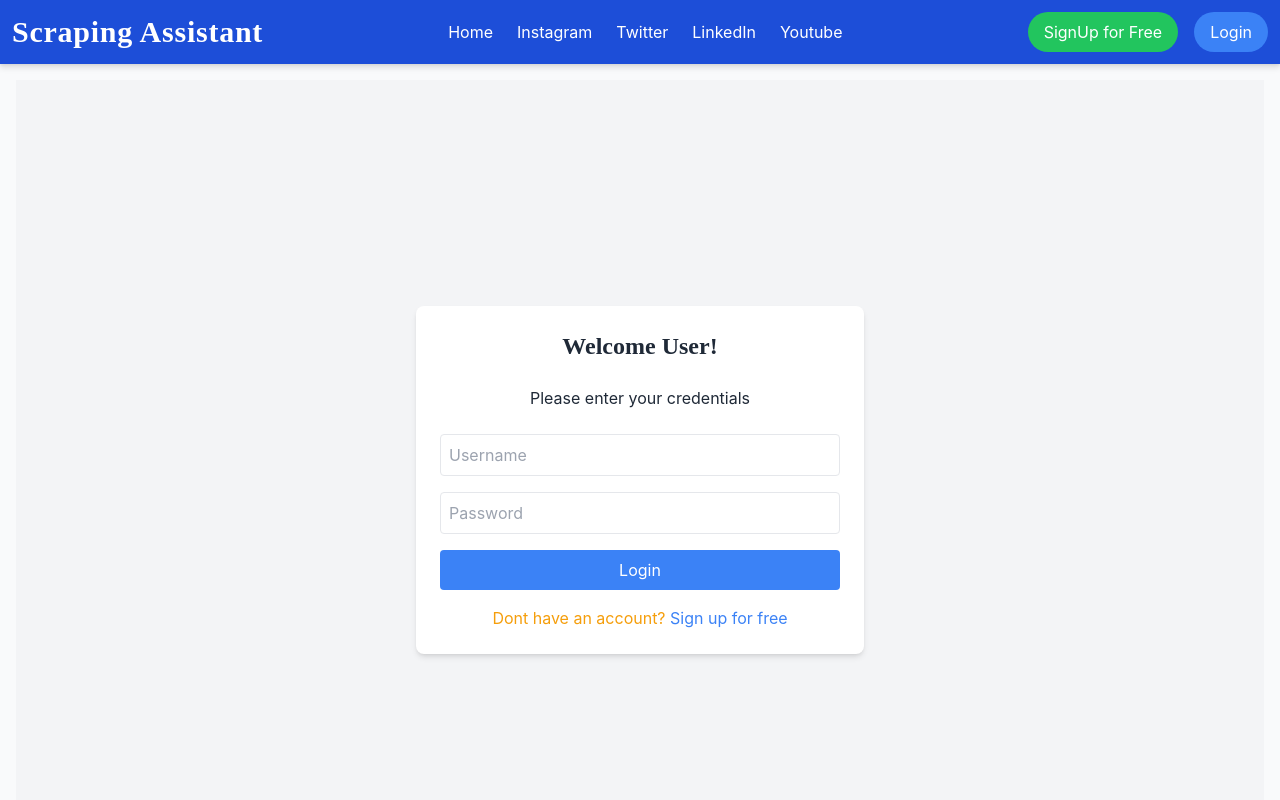
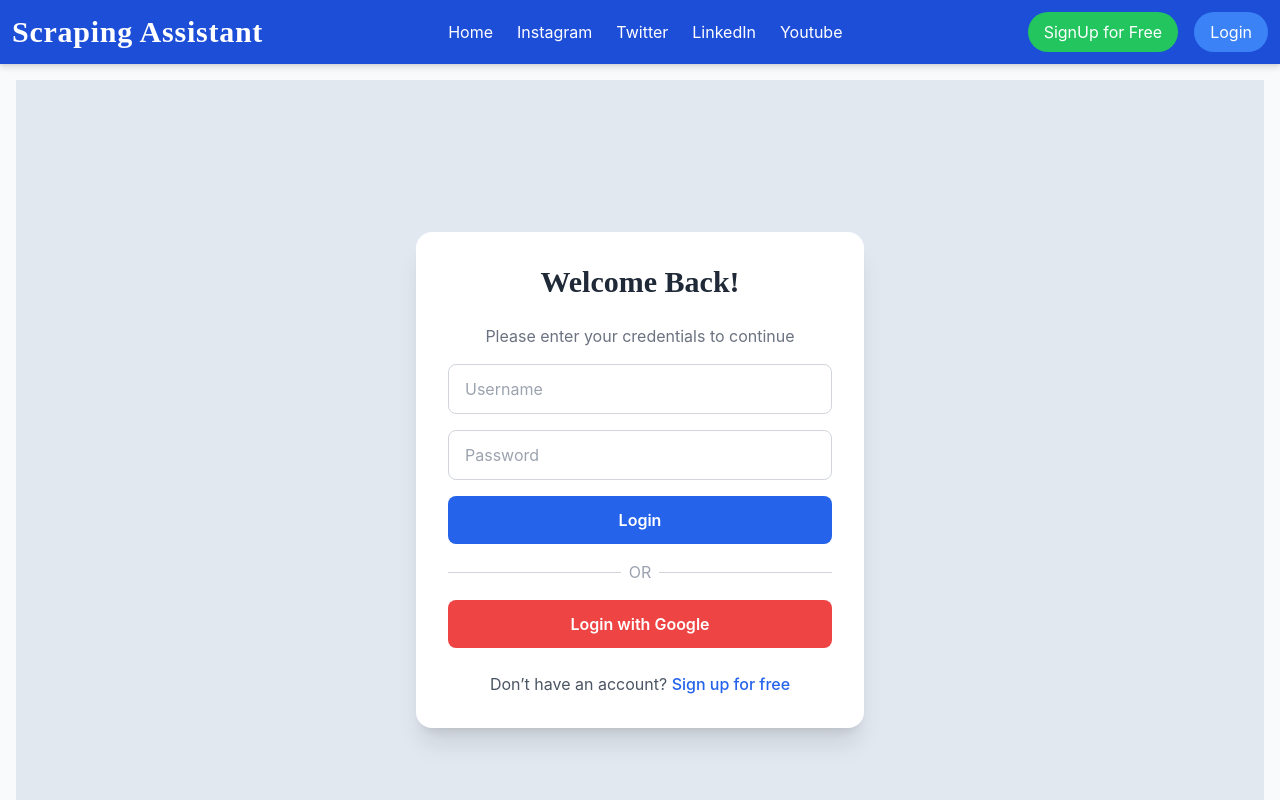
Before and after one commit to vansh-voyage/web-scrapper-frontend, a React (Vite) app: page / in a window 1280 px wide. Shown: the top 800 px of the page. Built offline with nearby package versions, Linux system fonts and the light colour scheme.

Commit message:
final front end before route

```diff
--- a/package.json
+++ b/package.json
@@ -11,6 +11,7 @@
   },
   "dependencies": {
     "@firebasegen/default": "file:generated/javascript/default",
+    "@react-oauth/google": "^0.12.1",
     "appwrite": "^16.0.2",
     "axios": "^1.7.7",
     "dompurify": "^3.1.6",
@@ -20,6 +21,7 @@
     "react": "^18.3.1",
     "react-dom": "^18.3.1",
     "react-router-dom": "^6.26.1",
+    "react-toastify": "^10.0.6",
     "tailwind": "^4.0.0"
   },
   "devDependencies": {
--- a/src/components/PrivateRoute.jsx
+++ b/src/components/PrivateRoute.jsx
@@ -1,39 +1,41 @@
 
 
-// Showing Alert two times
+// // Showing Alert two times
 
-/* eslint-disable no-unused-vars */
-import React, { useEffect } from 'react';
-import { Navigate, useNavigate } from 'react-router-dom';
-import PropTypes from 'prop-types';
+// /* eslint-disable no-unused-vars */
+// import React, { useEffect } from 'react';
+// import { useNavigate } from 'react-router-dom';
+// import PropTypes from 'prop-types';
+// import { toast } from 'react-toastify'; // Import toast
 
-const PrivateRoute = ({ children }) => {
-    const navigate = useNavigate();
-    const token = localStorage.getItem('token');
+// const PrivateRoute = ({ children }) => {
+//   const navigate = useNavigate();
+//   const token = localStorage.getItem('token');
 
-    useEffect(() => {
-        if (!token) {
-            alert('Please log in to access this page.');  // Show alert
-            navigate('/login');  // Redirect to login page smoothly
-        }
-    }, [token, navigate]);
+//   useEffect(() => {
+//     if (!token) {
+//       toast.info("Please log in to access this page."); // Show toast notification
+//       navigate('/login'); // Redirect to login
+//     }
+//   }, [token, navigate]);
 
-    return token ? children : null;  // If no token, render nothing (handled by useEffect)
-};
+//   return token ? children : null;
+// };
 
-PrivateRoute.propTypes = {
-    children: PropTypes.node.isRequired,
-};
+// PrivateRoute.propTypes = {
+//   children: PropTypes.node.isRequired,
+// };
 
-export default PrivateRoute;
+// export default PrivateRoute;
 
 
 
 
-// Appwrite Authentication Logic
+
+//Appwrite Authentication Logic
 
 // import React, { useEffect, useState } from 'react';
-// import { Navigate, useNavigate } from 'react-router-dom';
+// import { useNavigate } from 'react-router-dom';
 // import PropTypes from 'prop-types';
 // import { Client, Account } from 'appwrite';
 
@@ -53,8 +55,8 @@ export default PrivateRoute;
 //                 setIsAuthenticated(true); // Session exists
 //             } catch (error) {
 //                 console.error("No active session found:", error);
-//                 alert('Please log in to access this page.');  // Show alert
-//                 navigate('/login');  // Redirect to login page smoothly
+//                 alert('Please log in to access this page.');
+//                 navigate('/login');  // Redirect to login page
 //             }
 //         };
 
@@ -69,3 +71,58 @@ export default PrivateRoute;
 // };
 
 // export default PrivateRoute;
+
+/* eslint-disable no-unused-vars */
+
+import React, { useEffect, useState } from 'react';
+import { useNavigate } from 'react-router-dom';
+import PropTypes from 'prop-types';
+import { toast } from 'react-toastify';
+import { Client, Account } from 'appwrite';
+
+const client = new Client();
+client.setEndpoint("https://cloud.appwrite.io/v1").setProject("6718e0ec0026a7ad41cb");
+
+const account = new Account(client);
+
+const PrivateRoute = ({ children }) => {
+  const navigate = useNavigate();
+  const [isAuthenticated, setIsAuthenticated] = useState(null); // null initially to indicate "checking"
+
+  useEffect(() => {
+    const checkSession = async () => {
+      const localToken = localStorage.getItem('token');
+
+      if (localToken) {
+        setIsAuthenticated(true); // Local token found, authentication confirmed
+      } else {
+        try {
+          await account.get(); // Attempt to fetch Appwrite session
+          setIsAuthenticated(true); // Appwrite session confirmed
+        } catch (error) {
+          console.error("No active session found:", error);
+          setIsAuthenticated(false); // No session, prompt for login
+        }
+      }
+    };
+
+    checkSession();
+  }, []);
+
+  useEffect(() => {
+    // Only navigate if explicitly unauthenticated, with no session found
+    if (isAuthenticated === false) {
+      toast.info("Please log in to access this page.");
+      navigate('/login'); // Redirect to login only if not authenticated
+    }
+  }, [isAuthenticated, navigate]);
+
+  // Render nothing until authentication check completes
+  return isAuthenticated ? children : null;
+};
+
+PrivateRoute.propTypes = {
+  children: PropTypes.node.isRequired,
+};
+
+export default PrivateRoute;
--- a/src/pages/Login.jsx
+++ b/src/pages/Login.jsx
@@ -1,13 +1,18 @@
-/* eslint-disable no-unused-vars */
-import React, { useState } from 'react';
-import axios from 'axios';
+import React, { useState } from "react";
+import axios from "axios";
+import { useNavigate } from "react-router-dom";
+import { Client, Account } from "appwrite";
+import { toast } from "react-toastify";
 import API_URL from './config';
-import { useNavigate } from 'react-router-dom';
+import 'react-toastify/dist/ReactToastify.css';
+
+const client = new Client();
+client.setEndpoint("https://cloud.appwrite.io/v1").setProject("6718e0ec0026a7ad41cb");
 
 const Login = () => {
-    const [formData, setFormData] = useState({ username: '', password: '' });
-    const [errorMessage, setErrorMessage] = useState('');
+  const [formData, setFormData] = useState({ username: "", password: "" });
   const navigate = useNavigate();
+  const account = new Account(client);
 
   const handleChange = (e) => {
     setFormData({ ...formData, [e.target.name]: e.target.value });
@@ -16,55 +21,107 @@ const Login = () => {
   const handleSubmit = async (e) => {
     e.preventDefault();
     if (!formData.username || !formData.password) {
-            setErrorMessage('Please fill in both fields.');
+      toast.warn("Please fill in both fields.");
       return;
     }
 
     try {
-            const response = await axios.post(`${API_URL}/login`, formData); // Adjust the backend URL
-            localStorage.setItem('token', response.data.token); // Save the token
-            navigate('/home'); // Redirect after login
+      const response = await axios.post(`${API_URL}/login`, formData);
+      localStorage.setItem("token", response.data.token);
+      toast.success("Login successful!");
+
+      // Delay the navigation to give time for the toast to display
+      setTimeout(() => {
+        navigate("/home");
+      }, 1000);
     } catch (error) {
-            console.error('Login failed', error);
-            setErrorMessage('Invalid credentials. Please try again.');
+      console.error("Login failed", error);
+      toast.error("Invalid credentials. Please try again.");
+    }
+  };
+
+  // Google OAuth login handler
+  const handleGoogleLogin = async () => {
+    try {
+      const response = await account.createOAuth2Session(
+        "google",
+        "http://localhost:3000/home", // Success URL
+        "http://localhost:3000/login" // Failure URL
+      );
+      localStorage.setItem("token", response); // Save the token
+      navigate("/home"); // Redirect to home on success
+    } catch (error) {
+      console.error("Google login failed", error);
+      toast.error("Google login failed. Please try again.");
     }
   };
 
   return (
-        <div className="flex justify-center items-center min-h-screen bg-gray-100">
-            <div className="bg-white shadow-md rounded-lg p-6 w-full max-w-md">
-                <h1 className='text-center text-2xl font-bold'>Welcome User!</h1>
-                <br></br>
+    <div className="flex justify-center items-center min-h-screen bg-slate-200">
+      <div className="bg-white shadow-xl rounded-2xl p-8 w-full max-w-md">
+        <h1 className="text-center text-3xl font-bold text-gray-800 mb-6">
+          Welcome Back!
+        </h1>
+        <p className="text-center text-gray-500 mb-4">
+          Please enter your credentials to continue
+        </p>
 
-                <p className="text-center">Please enter your credentials</p>
-                <br></br>
-
-                {errorMessage && <p className="text-red-500 text-center">{errorMessage}</p>}
-
-                <form onSubmit={handleSubmit} className="mb-4">
+        <form onSubmit={handleSubmit} className="space-y-4">
+          <div className="relative">
             <input
               type="text"
               name="username"
               value={formData.username}
               onChange={handleChange}
               placeholder="Username"
-                        className="mb-4 p-2 w-full border rounded"
+              className="w-full px-4 py-3 border border-gray-300 rounded-lg focus:outline-none focus:ring-2 focus:ring-blue-400 placeholder-gray-400"
               required
+              aria-label="Username"
             />
+          </div>
+          <div className="relative">
             <input
               type="password"
               name="password"
               value={formData.password}
               onChange={handleChange}
               placeholder="Password"
-                        className="mb-4 p-2 w-full border rounded"
+              className="w-full px-4 py-3 border border-gray-300 rounded-lg focus:outline-none focus:ring-2 focus:ring-blue-400 placeholder-gray-400"
               required
+              aria-label="Password"
             />
-                    <button type="submit" className="bg-blue-500 text-white py-2 px-4 rounded w-full">Login</button>
+          </div>
+          <button
+            type="submit"
+            className="w-full bg-blue-600 text-white py-3 rounded-lg font-semibold hover:bg-blue-700 transition duration-300"
+            aria-label="Login"
+          >
+            Login
+          </button>
         </form>
 
-                <div className='mt-4'>
-                    <p className='text-center text-secondary'>Dont have an account? <a href="/signup" className='text-blue-500 hover:underline'>Sign up for free</a></p>
+        <div className="flex items-center my-4">
+          <hr className="flex-grow border-gray-300" />
+          <span className="mx-2 text-gray-400">OR</span>
+          <hr className="flex-grow border-gray-300" />
+        </div>
+
+        {/* Google Login Button */}
+        <button
+          onClick={handleGoogleLogin}
+          className="w-full bg-red-500 text-white py-3 rounded-lg font-semibold hover:bg-red-600 transition duration-300"
+          aria-label="Login with Google"
+        >
+          Login with Google
+        </button>
+
+        <div className="mt-6">
+          <p className="text-center text-gray-600">
+            Don’t have an account?{" "}
+            <a href="/signup" className="text-blue-600 hover:underline font-medium">
+              Sign up for free
+            </a>
+          </p>
         </div>
       </div>
     </div>
@@ -72,131 +129,3 @@ const Login = () => {
 };
 
 export default Login;
-
-// // Appwrite login page
-// /* eslint-disable no-unused-vars */
-// import React, { useState } from "react";
-// import axios from "axios";
-// import { useNavigate } from "react-router-dom";
-// import { Client, Account } from "appwrite";
-// import API_URL from './config';
-
-// const client = new Client();
-
-// client
-//   .setEndpoint("https://cloud.appwrite.io/v1") // Your Appwrite Server URL
-//   .setProject("6718e0ec0026a7ad41cb"); // Your Project ID
-
-// const Login = () => {
-//   const [formData, setFormData] = useState({ username: "", password: "" });
-//   const [errorMessage, setErrorMessage] = useState("");
-//   const navigate = useNavigate();
-//   const account = new Account(client);
-
-//   const handleChange = (e) => {
-//     setFormData({ ...formData, [e.target.name]: e.target.value });
-//   };
-
-//   const handleSubmit = async (e) => {
-//     e.preventDefault();
-//     if (!formData.username || !formData.password) {
-//       setErrorMessage("Please fill in both fields.");
-//       return;
-//     }
-
-//     try {
-//       const response = await axios.post(`${API_URL}/login`, formData);
-//       localStorage.setItem("token", response.data.token);
-//       navigate("/home");
-//     } catch (error) {
-//       console.error("Login failed", error);
-//       setErrorMessage("Invalid credentials. Please try again.");
-//     }
-//   };
-
-//   // Add Google OAuth login handler
-//   const handleGoogleLogin = () => {
-//     account.createOAuth2Session(
-//       "google",
-//       "https://master.d1lnzmm8oled13.amplifyapp.com/home",
-//       "https://master.d1lnzmm8oled13.amplifyapp.com/login"
-//     );
-//   };
-
-//   return (
-//     <div className="flex justify-center items-center min-h-screen bg-gradient-to-br from-blue-500 to-purple-600">
-//       <div className="bg-white shadow-xl rounded-2xl p-8 w-full max-w-md">
-//         <h1 className="text-center text-3xl font-bold text-gray-800 mb-6">
-//           Welcome Back!
-//         </h1>
-//         <p className="text-center text-gray-500 mb-4">
-//           Please enter your credentials to continue
-//         </p>
-
-//         {errorMessage && (
-//           <p className="text-red-500 text-center mb-4">{errorMessage}</p>
-//         )}
-
-//         <form onSubmit={handleSubmit} className="space-y-4">
-//           <div className="relative">
-//             <input
-//               type="text"
-//               name="username"
-//               value={formData.username}
-//               onChange={handleChange}
-//               placeholder="Username"
-//               className="w-full px-4 py-3 border border-gray-300 rounded-lg focus:outline-none focus:ring-2 focus:ring-blue-400 placeholder-gray-400"
-//               required
-//               aria-label="Username"
-//             />
-//           </div>
-//           <div className="relative">
-//             <input
-//               type="password"
-//               name="password"
-//               value={formData.password}
-//               onChange={handleChange}
-//               placeholder="Password"
-//               className="w-full px-4 py-3 border border-gray-300 rounded-lg focus:outline-none focus:ring-2 focus:ring-blue-400 placeholder-gray-400"
-//               required
-//               aria-label="Password"
-//             />
-//           </div>
-//           <button
-//             type="submit"
-//             className="w-full bg-blue-600 text-white py-3 rounded-lg font-semibold hover:bg-blue-700 transition duration-300"
-//             aria-label="Login"
-//           >
-//             Login
-//           </button>
-//         </form>
-
-//         <div className="flex items-center my-4">
-//           <hr className="flex-grow border-gray-300" />
-//           <span className="mx-2 text-gray-400">OR</span>
-//           <hr className="flex-grow border-gray-300" />
-//         </div>
-
-//         {/* Google Login Button */}
-//         <button
-//           onClick={handleGoogleLogin}
-//           className="w-full bg-red-500 text-white py-3 rounded-lg font-semibold hover:bg-red-600 transition duration-300"
-//           aria-label="Login with Google"
-//         >
-//           Login with Google
-//         </button>
-
-//         <div className="mt-6">
-//           <p className="text-center text-gray-600">
-//             Don’t have an account?{" "}
-//             <a href="/signup" className="text-blue-600 hover:underline font-medium">
-//               Sign up for free
-//             </a>
-//           </p>
-//         </div>
-//       </div>
-//     </div>
-//   );
-// };
-
-// export default Login;
--- a/src/pages/config.js
+++ b/src/pages/config.js
@@ -2,8 +2,8 @@
 
 // ECS deployed Environment
 //const API_URL = "http://35.154.171.198:5000";
-const API_URL = "https://scrap-bot-j67k.onrender.com"
+// const API_URL = "https://scrap-bot-j67k.onrender.com"
 // Local Environment setup
-//const API_URL = "http://127.0.0.1:5000";
+const API_URL = "http://127.0.0.1:5000";
 
 export default API_URL;
```
Also changed, not shown: src/App.jsx (+54 -0 lines), src/components/Header.jsx (+0 -47 lines), src/main.jsx (+6 -1 lines), 1 other file (tests, documents, lock files or other folders). Lines whose indentation alone changed are shown as unchanged.
